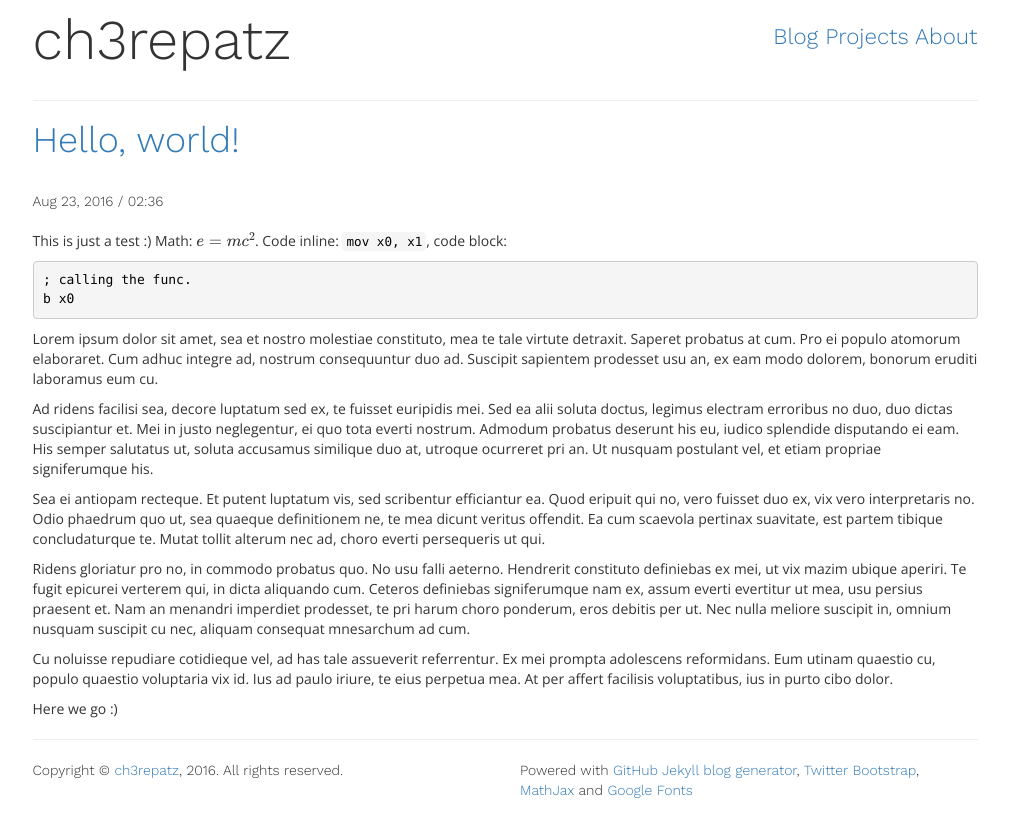
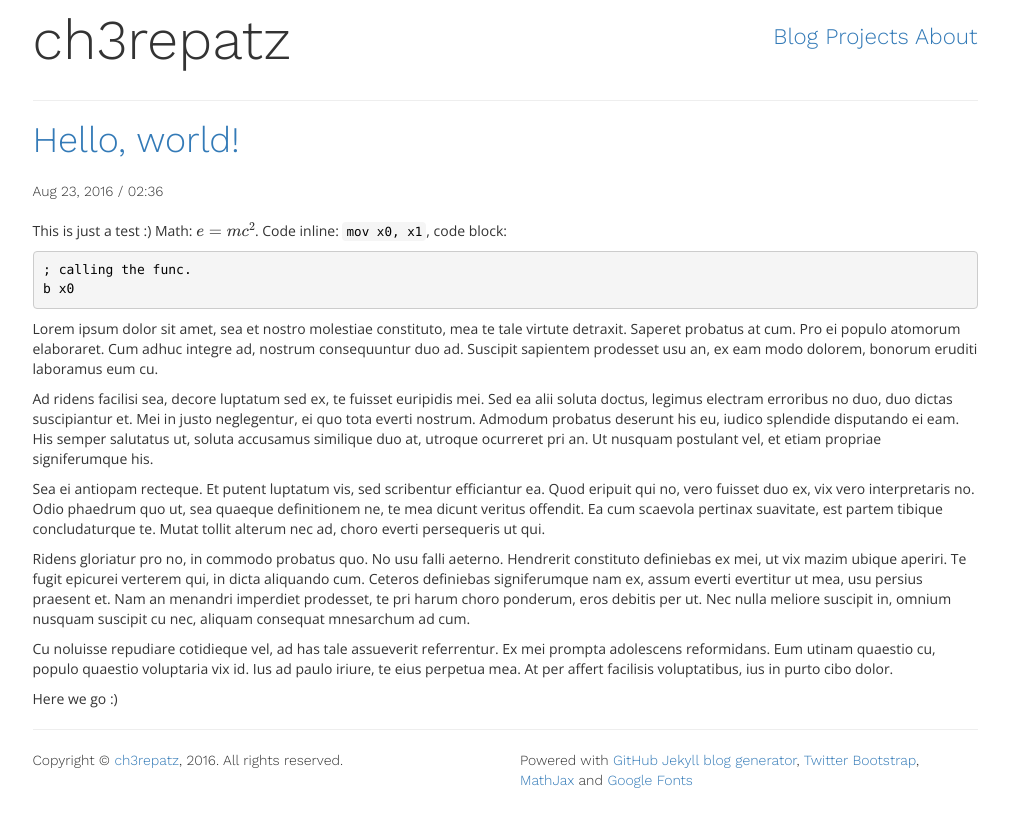
Before and after one commit to ch3repatz/ch3repatz.github.io, a Jekyll site: the page built from _posts/2016-08-23-hello-world.md, in a window 1280 px wide. Shown: the top 837 px of the page, without its empty margins (135-1144 px from the left). Built offline with Jekyll 4.4.1, drawn with Linux system fonts in a browser that asks for light colours; formulas are drawn with MathJax 3.

Commit message:
Update default.html

```diff
--- a/_layouts/default.html
+++ b/_layouts/default.html
@@ -62,13 +62,13 @@
     	}
 
     	h1 {
-    		padding-bottom: 20px;
+    		padding-bottom: 10px;
     	}
 
     	.post_date {
     		padding-bottom: 20px;
-    		padding-top: -20px;
     	}
+
 	@media screen and (max-width: 991px) {
 		.logo_title, .top_menu {
 			text-align: center;
```
